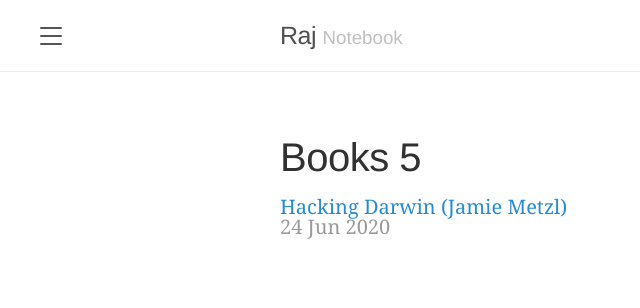
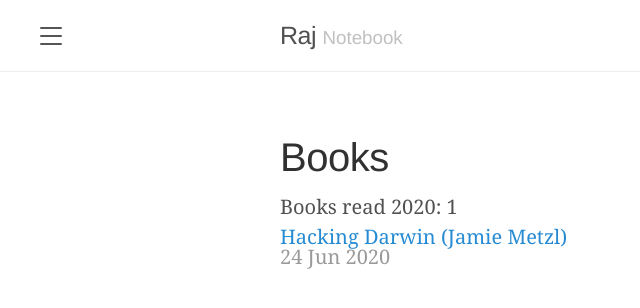
Before and after one commit to zytric/raj, a Jekyll site: the page built from reading.html, in a window 1280 px wide. Shown: the top 308 px of the page, without its empty margins (0-640 px from the left). Built offline with Jekyll 4.4.1, drawn with Linux system fonts in a browser that asks for light colours; some web fonts are replaced.

Commit message:
Update reading.html

```diff
--- a/reading.html
+++ b/reading.html
@@ -2,16 +2,15 @@
 layout: default
 title: Reading
 ---
+{% assign readings = site.posts | where: "category", "Reading" %}
 
-<h1>Books 5</h1>
+<h1>Books</h1>
+Books read 2020: {{ readings.size }}
 
-{% assign readings = site.posts | where: "category", "Reading" %}
 {% for post in readings | where "category", "Reading" %}
-
     <div class="book">
       <a href="{{ post.url | absolute_url }}">
         {{ post.title }}  <span class="post-date">{{ post.date | date_to_string }}</span>
       </a>
     </div>
-
 {% endfor %}
```
